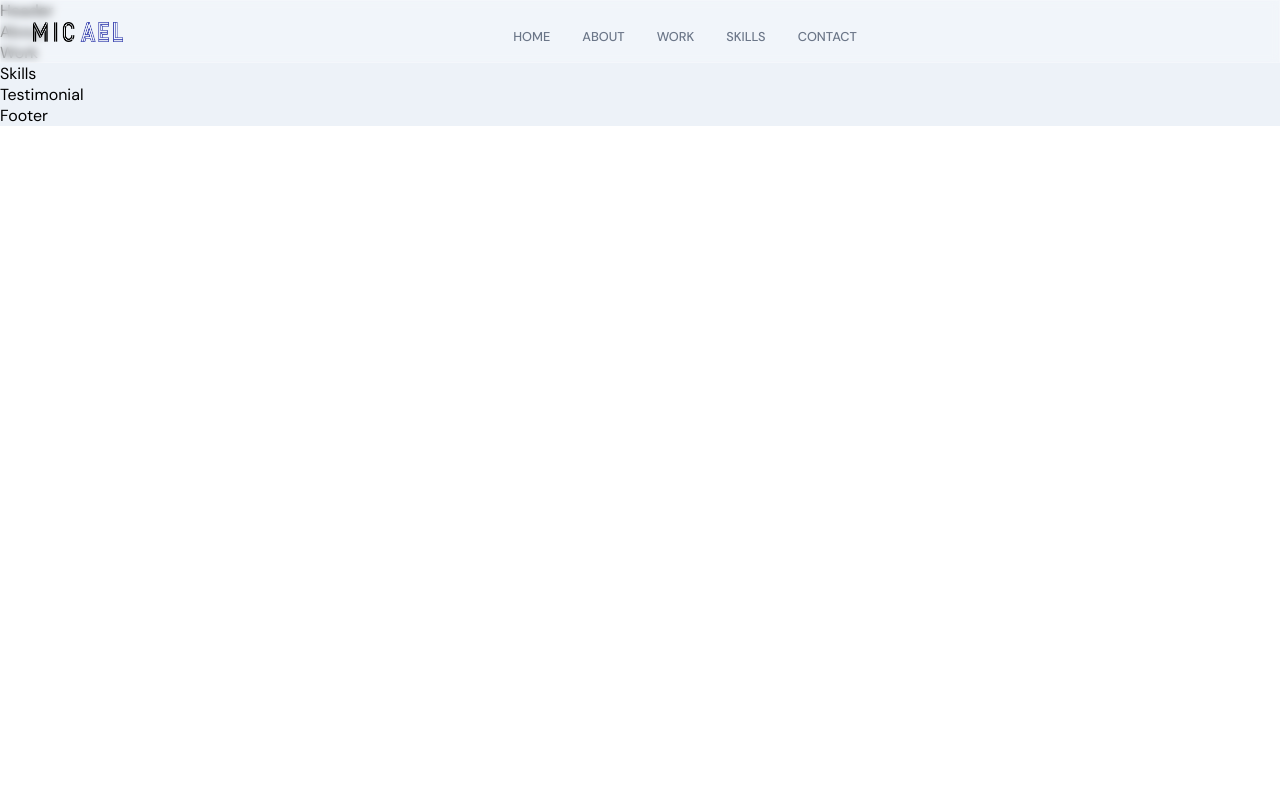
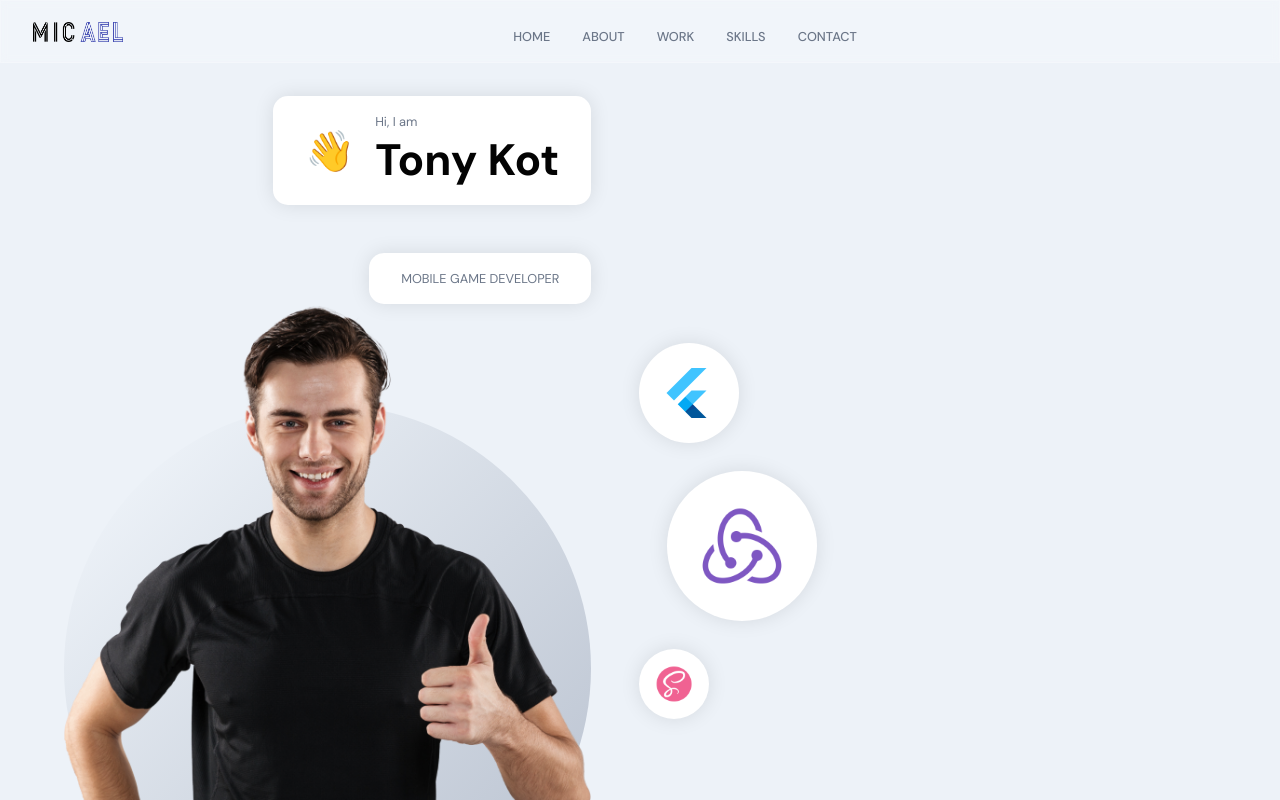
Before and after one commit to tonykot810/profolio_project, a React (Create React App) app in the folder frontend_react/: page / in a window 1280 px wide. Shown: the top 800 px of the page. Built offline with nearby package versions, Linux system fonts and the light colour scheme.

Commit message:
header setup

```diff
--- a/frontend_react/src/container/Header/Header.jsx
+++ b/frontend_react/src/container/Header/Header.jsx
@@ -1,10 +1,68 @@
 import React from 'react'
+import { motion } from 'framer-motion';
 
+import {images} from '../../constants';
 import './Header.scss';
+
+const scaleVariants ={
+  whileInView: {
+    scale:[0,1],
+    opacity:[0,1],
+    transition:{
+      duration:1,
+      ease:'easeInOut'
+    }
+  }
+}
 
 const Header = () => {
   return (
-    <div>Header</div>
+    <div className="app__header app__flex">
+      <motion.div
+      whileInView={{x:[-300,0], opacity:[0,1] }}
+      transition={{duration: 1}}
+      className="app__header-info"
+      >
+        <div className="app__header-badge">
+          <div className="badge-cmp app__flex">
+            <span>👋</span>
+            <div style={{ marginLeft: 20 }}>
+              <p className="p-text">Hi, I am</p>
+              <h1 className="head-text">Tony Kot</h1>
+              </div>
+          </div>
+
+          <div className="tag-cmp app__flex">
+          <p className="p-text">Mobile Game developer</p>
+          </div>
+        </div>
+        <motion.div
+      whileInView={{ opacity: [0, 1] }}
+      transition={{ duration: 0.5, delayChildren: 0.5 }}
+      className="app__header-img"
+    >
+      <img src={images.profile} alt="profile_bg" />
+      <motion.img
+        whileInView={{ scale: [0, 1] }}
+        transition={{ duration: 1, ease: 'easeInOut' }}
+        src={images.circle}
+        alt="profile_circle"
+        className="overlay_circle"
+      />
+    </motion.div>
+      </motion.div>
+      <motion.div
+      variants={scaleVariants}
+      whileInView={scaleVariants.whileInView}
+      className="app__header-circles"
+      >
+      {[images.flutter, images.redux, images.sass].map((circle, index) => (
+        <div className="circle-cmp app__flex" key={`circle-${index}`}>
+          <img src={circle} alt="profile_bg" />
+        </div>
+      ))}
+    </motion.div>
+    </div>
   )
 }
 
--- a/frontend_react/src/container/Header/Header.scss
+++ b/frontend_react/src/container/Header/Header.scss
@@ -0,0 +1,196 @@
+#home {
+    position: relative;
+    background: url("../../assets/bgIMG.png");
+    background-size: cover;
+    background-position: center;
+    background-repeat: repeat;
+
+    // disable the default padding styles
+    .app__wrapper {
+      padding: 0;
+
+      .copyright {
+        display: none;
+      }
+    }
+  }
+
+  .app__header {
+    flex: 1;
+    width: 100%;
+    height: 100%;
+    flex-direction: row;
+
+    padding: 6rem 2rem 0rem;
+
+    @media screen and (min-width: 2000px) {
+      padding-top: 8rem;
+    }
+
+    @media screen and (max-width: 1200px) {
+      flex-direction: column;
+    }
+
+    @media screen and (max-width: 450px) {
+      padding: 6rem 1rem 2rem;
+    }
+  }
+
+  .app__header-info {
+    flex: 0.65;
+    display: flex;
+    flex-direction: column;
+    justify-content: flex-start;
+    align-items: flex-start;
+    height: 100%;
+
+    margin: 0 2rem;
+
+    @media screen and (max-width: 1200px) {
+      width: 100%;
+      margin-right: 0rem;
+    }
+  }
+
+  .app__header-badge {
+    width: 100%;
+    display: flex;
+    justify-content: flex-end;
+    align-items: flex-end;
+    flex-direction: column;
+
+    .badge-cmp,
+    .tag-cmp {
+      padding: 1rem 2rem;
+      background: var(--white-color);
+      border-radius: 15px;
+      flex-direction: row;
+      width: auto;
+
+      box-shadow: 0px 0px 20px rgba(0, 0, 0, 0.1);
+    }
+
+    .tag-cmp {
+      flex-direction: column;
+      margin-top: 3rem;
+
+      p {
+        width: 100%;
+        text-transform: uppercase;
+        text-align: right;
+      }
+    }
+
+    span {
+      font-size: 2.5rem;
+
+      @media screen and (min-width: 2000px) {
+        font-size: 5rem;
+      }
+    }
+
+    @media screen and (max-width: 1200px) {
+      justify-content: flex-start;
+      align-items: flex-start;
+    }
+  }
+
+  .app__header-circles {
+    flex: 0.75;
+    display: flex;
+    flex-direction: column;
+    justify-content: space-evenly;
+    align-items: flex-start;
+    height: 100%;
+    margin-left: 1rem;
+
+    div {
+      width: 100px;
+      height: 100px;
+      border-radius: 50%;
+
+      background: var(--white-color);
+      box-shadow: 0px 0px 20px rgba(0, 0, 0, 0.1);
+
+      img {
+        width: 60%;
+        height: 60%;
+      }
+    }
+
+    // circles with different height & width
+
+    div:nth-child(1) {
+      width: 100px;
+      height: 100px;
+    }
+
+    div:nth-child(2) {
+      margin: 1.75rem;
+      width: 150px;
+      height: 150px;
+    }
+
+    div:nth-child(3) {
+      width: 70px;
+      height: 70px;
+    }
+
+    @media screen and (min-width: 2000px) {
+      div:nth-child(2) {
+        width: 400px;
+        height: 400px;
+      }
+
+      div:nth-child(3) {
+        width: 170px;
+        height: 170px;
+      }
+
+      div:nth-child(1) {
+        width: 200px;
+        height: 200px;
+      }
+    }
+
+    @media screen and (max-width: 1200px) {
+      width: 100%;
+      flex-direction: row;
+      flex-wrap: wrap;
+      margin-left: 0;
+
+      div {
+        margin: 1rem;
+      }
+    }
+  }
+
+  .app__header-img {
+    flex: 1;
+    height: 100%;
+
+    display: flex;
+    justify-content: flex-end;
+    align-items: flex-end;
+    position: relative;
+
+    img {
+      width: 100%;
+      object-fit: contain;
+      z-index: 1;
+    }
+
+    .overlay_circle {
+      position: absolute;
+      left: 0;
+      right: 0;
+      bottom: 0;
+      z-index: 0;
+      width: 100%;
+      height: 90%;
+    }
+
+    @media screen and (max-width: 1200px) {
+      margin: 2rem 0;
+    }
+  }
```
